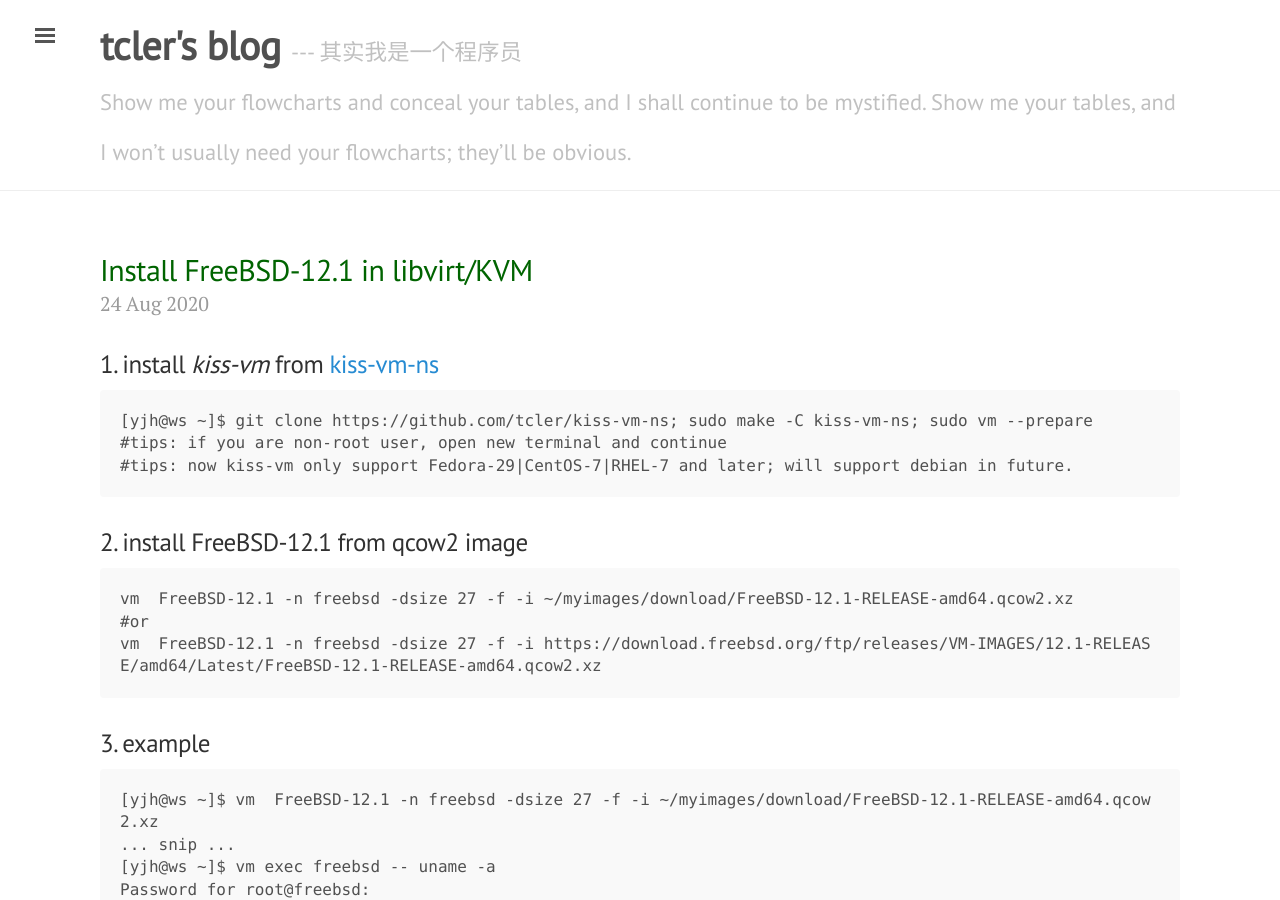
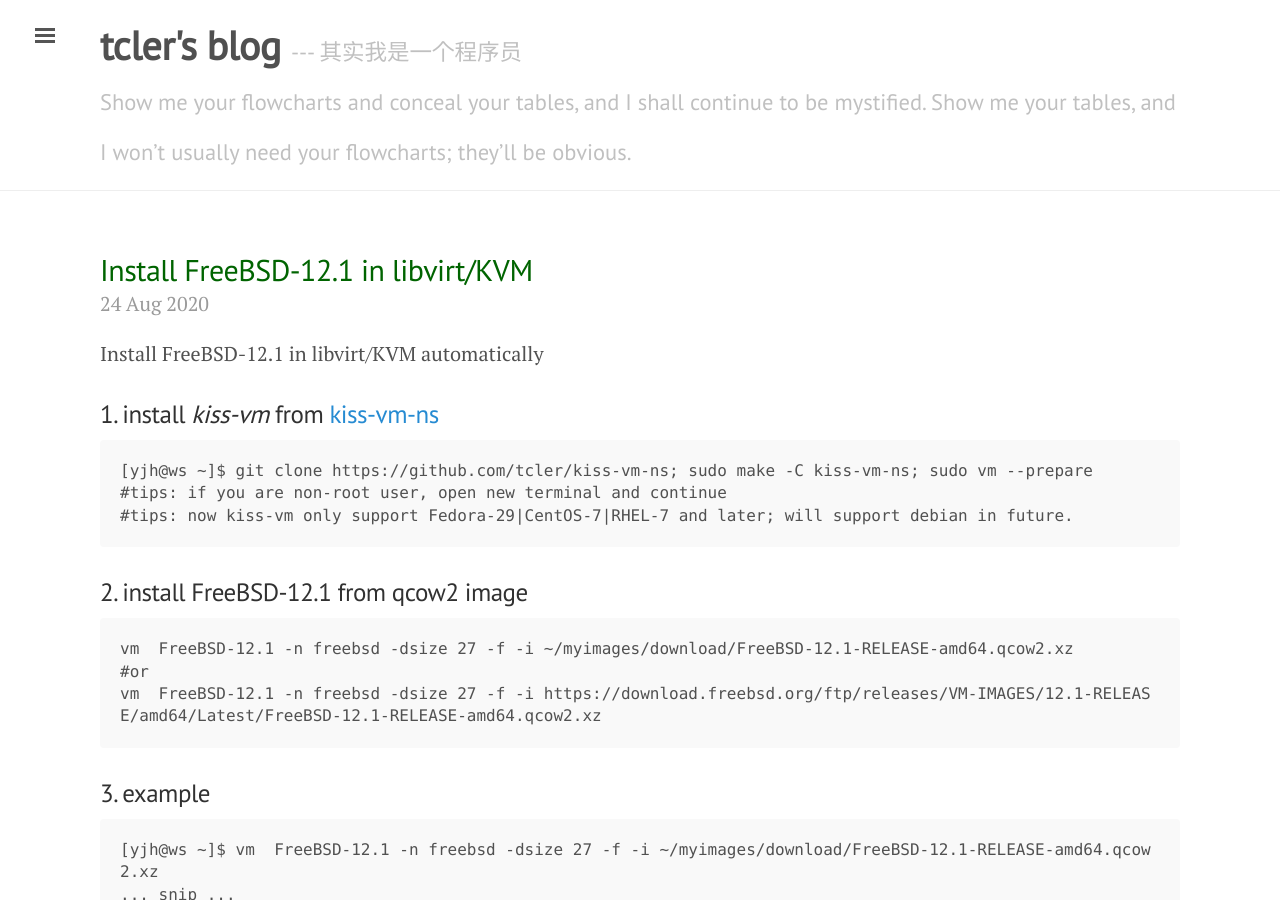
Before and after one commit to tcler/tcler.github.io, a Jekyll site: the page built from _posts/2020-08-24-freeBSD-in-KVM.md, in a window 1280 px wide and 900 px high. Built offline with Jekyll 4.4.1, drawn with Linux system fonts in a browser that asks for light colours.

Commit message:
Update 2020-08-24-freeBSD-in-KVM.md

````diff
--- a/_posts/2020-08-24-freeBSD-in-KVM.md
+++ b/_posts/2020-08-24-freeBSD-in-KVM.md
@@ -2,6 +2,8 @@
 layout: post
 title: "Install FreeBSD-12.1 in libvirt/KVM"
 ---
+
+Install FreeBSD-12.1 in libvirt/KVM automatically
 
 ### 1. install *kiss-vm* from [kiss-vm-ns](https://github.com/tcler/kiss-vm-ns "kiss-vm-ns")
 ```
````
